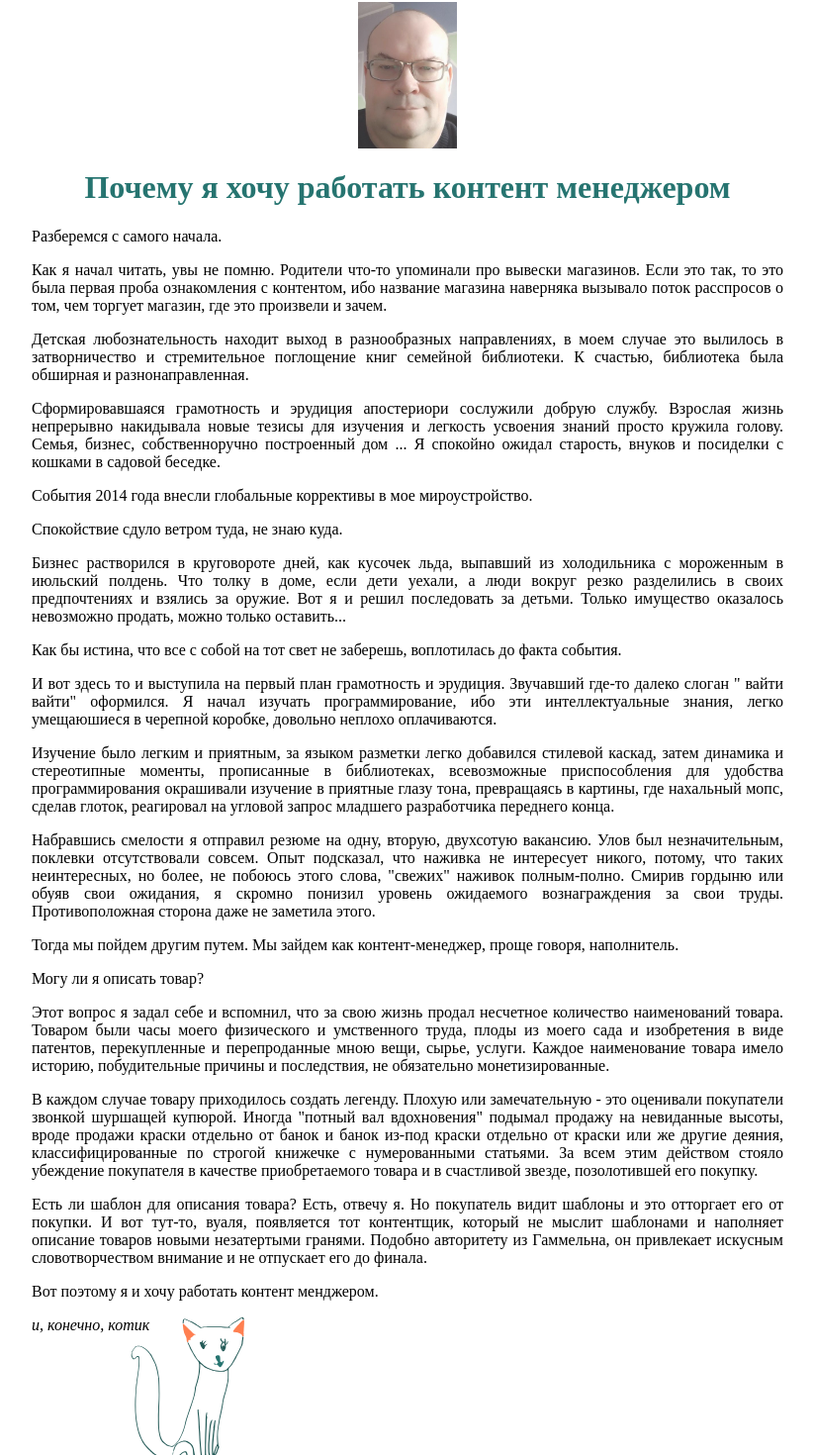
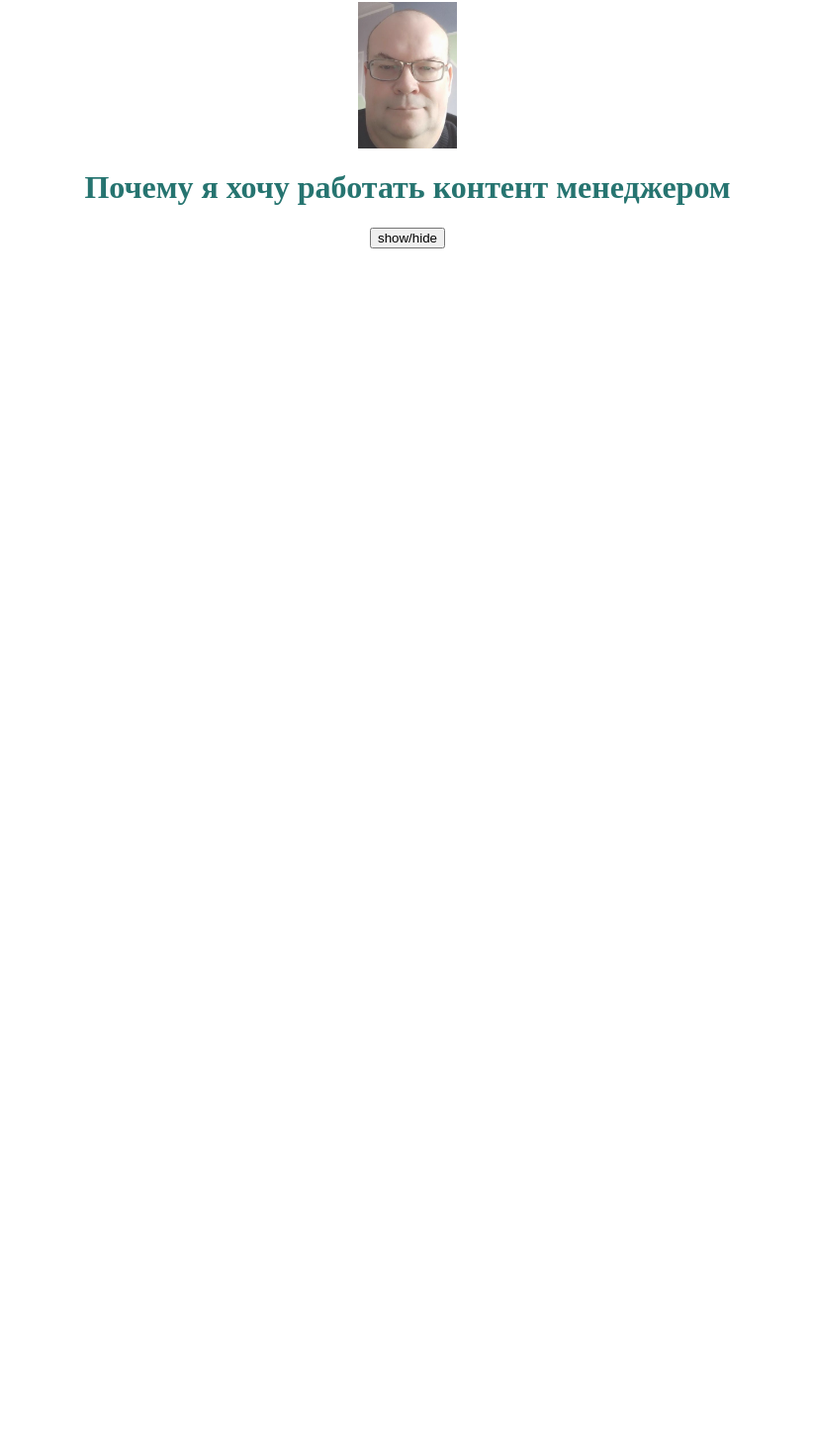
Before and after one commit to nomdeplumVovan/cat, an Angular app: page / in a window 1280 px wide. Shown: the part 58-1528 px from the top of the page at 99% size, without its empty margins (228-1051 px from the left). After the commit the page ends 800 px from the top, so only its background shows below. Built offline with nearby package versions, Linux system fonts and the light colour scheme.

Commit message:
add toggle

```diff
--- a/src/app/app.component.html
+++ b/src/app/app.component.html
@@ -1,11 +1,13 @@
-<div class="photo">
+
+ <div class="photo ">
 
   <div class="photo-img"></div>
 
   <h1>Почему я хочу работать контент менеджером </h1>
+  <button (click)='isShown=!isShown'>show/hide</button>
 
 </div>
-<div class="description">
+<div class="description " *ngIf="isShown">
   <p>Разберемся с самого начала.
 
   </p>
@@ -84,7 +86,8 @@
   </p>
   <p> Вот поэтому я и хочу работать контент менджером.
   </p>
+  <button (click)='isShownFooter=!isShownFooter'>PostScriptum</button>
 </div>
-<footer>
+<footer *ngIf="isShownFooter">
   и, конечно, котик
 </footer>
--- a/src/app/app.component.ts
+++ b/src/app/app.component.ts
@@ -7,4 +7,6 @@ import { Component } from '@angular/core';
 })
 export class AppComponent {
   title = 'app-cat';
+  isShown = false;
+  isShownFooter= false;
 }
```
